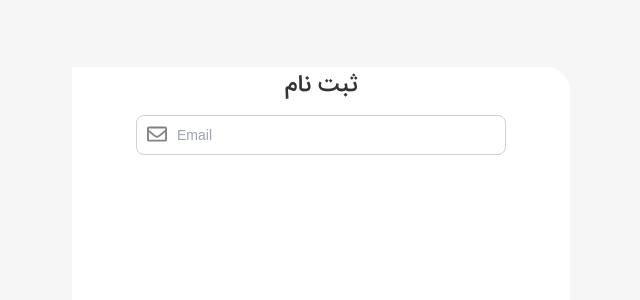
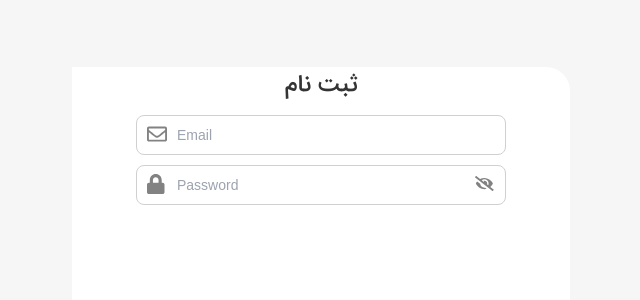
Before and after one commit to kaktoos33/g5-linkedin-front-end, a React (Create React App) app: page /Register in a window 1280 px wide. Shown: the top 300 px of the page, without its empty margins (319-959 px from the left). Built offline with nearby package versions, Linux system fonts and the light colour scheme.

Commit message:
add register password style

```diff
--- a/src/pages/Register/Register.tsx
+++ b/src/pages/Register/Register.tsx
@@ -2,7 +2,7 @@ import React from 'react';
 import { FunctionComponent } from 'react';
 import {Cart} from "./components/cart/Cart";
 import {Header} from "./components/header/Header";
-import {EmailInput} from "./components/input/Input";
+import {EmailInput, PassInput} from "./components/input/Input";
 import "./Register.style.scss"
 
 
@@ -13,6 +13,7 @@ export const Register : FunctionComponent = () => {
             <Cart>
                 <Header />
                 <EmailInput />
+                <PassInput />
             </Cart>
             {/*<MyForm />*/}
 
--- a/src/pages/Register/components/input/Input.style.scss
+++ b/src/pages/Register/components/input/Input.style.scss
@@ -42,40 +42,56 @@
 .register_email_input input:focus{
   border-color: #343434;
 }
-//.input-container {
-//  display: -ms-flexbox; /* IE10 */
-//  display: flex;
-//  width: 100%;
-//  margin-bottom: 15px;
-//}
+
+// ------------------------------------ Password style
 
 
-//.register_email_input:focus {
-//  border-color: rgb(34,34,34);
-//}
-  //max-width: 358px;
-  //max-height: 40px;
-  //width: 75%;
+.register_pass_input{
+  height: 40px;
+  width: 370px;
+  align-items: center;
+  display: flex;
+  position: relative;
+  //border: 1px solid #61dafb;
+  margin: 10px auto;
   //margin: 10px auto;
-  //outline: none;
+  //display: flex;
+}
+.register_pass_input .eyeIcon{
+  right: 0;
+  padding-right: 12px;
+  position: absolute;
+  font-size: 15px;
+  color: $grayColor;
+}
+.register_pass_input .lockIcon{
+  //height: 100%;
+  //text-align: center;
+  left: 0;
+  padding: 3px;
+  position: absolute;
+  font-size: 20px;
+  color: $grayColor;
+}
+.register_pass_input input{
+  padding-left: 40px;
+  height: 100%;
+  width: 100%;
+  outline: none;
+  text-align: left;
+  border: 1px solid #D0D0D0;
+  box-sizing: border-box;
+  border-radius: 8px;
+  font-family: sans-serif;
+  font-size: 14px;
+  font-weight: 400;
+  transition: all 0.3s ease;
+  //border: none;
+  //width: 90%;
+  //box-sizing: border-box;
+  //box-sizing: border-box
 
-//}
-//.register_email_input * {
-//  box-sizing: border-box;
-//}
-
-//.register_email_input i{
-//  text-align: center;
-//  font-size: 17.76px;
-//  height: 5.89px;
-//
-//}
-
-
-
-
-//.register_email_input input[type="text"]{
-//  height: 100%;
-//  box-sizing: border-box
-//
-//}
+}
+.register_pass_input input:focus{
+  border-color: #343434;
+}
--- a/src/pages/Register/components/input/Input.tsx
+++ b/src/pages/Register/components/input/Input.tsx
@@ -2,6 +2,7 @@ import React from "react";
 import './Input.style.scss';
 import {FontAwesomeIcon} from "@fortawesome/react-fontawesome";
 import {faEnvelope} from "@fortawesome/free-regular-svg-icons";
+import {faLock, faEye, faEyeSlash} from "@fortawesome/free-solid-svg-icons";
 
 
 export const Input = (labelProp: { input_holder: string }) => {
@@ -18,7 +19,7 @@ export const EmailInput = () => {
         // <div className={"w-5/6 p-2 register_email_input"}>
         <div className={"register_email_input"}>
             {/*<label htmlFor="" className="text-sm font-bold text-grey-600 block">Email</label>*/}
-            <i className="mx-2 text-gray-400">
+            <i className="mx-2">
                 <FontAwesomeIcon icon={faEnvelope}></FontAwesomeIcon>
             </i>
 
@@ -32,3 +33,23 @@ export const EmailInput = () => {
         </div>
     );
 };
+
+export const PassInput = () => {
+    const visible = false;
+    return (
+        // <div className={"w-5/6 p-2 register_email_input"}>
+        <div className={"register_pass_input"}>
+
+            <i className="mx-2 lockIcon">
+                <FontAwesomeIcon icon={faLock}></FontAwesomeIcon>
+            </i>
+
+            <input type="text" dir={"ltr"}  placeholder={"Password"} id={"password"} name={"password"}/>
+
+            <i className="eyeIcon">
+                <FontAwesomeIcon icon={visible ? faEye:faEyeSlash}></FontAwesomeIcon>
+            </i>
+
+        </div>
+    );
+};
```
